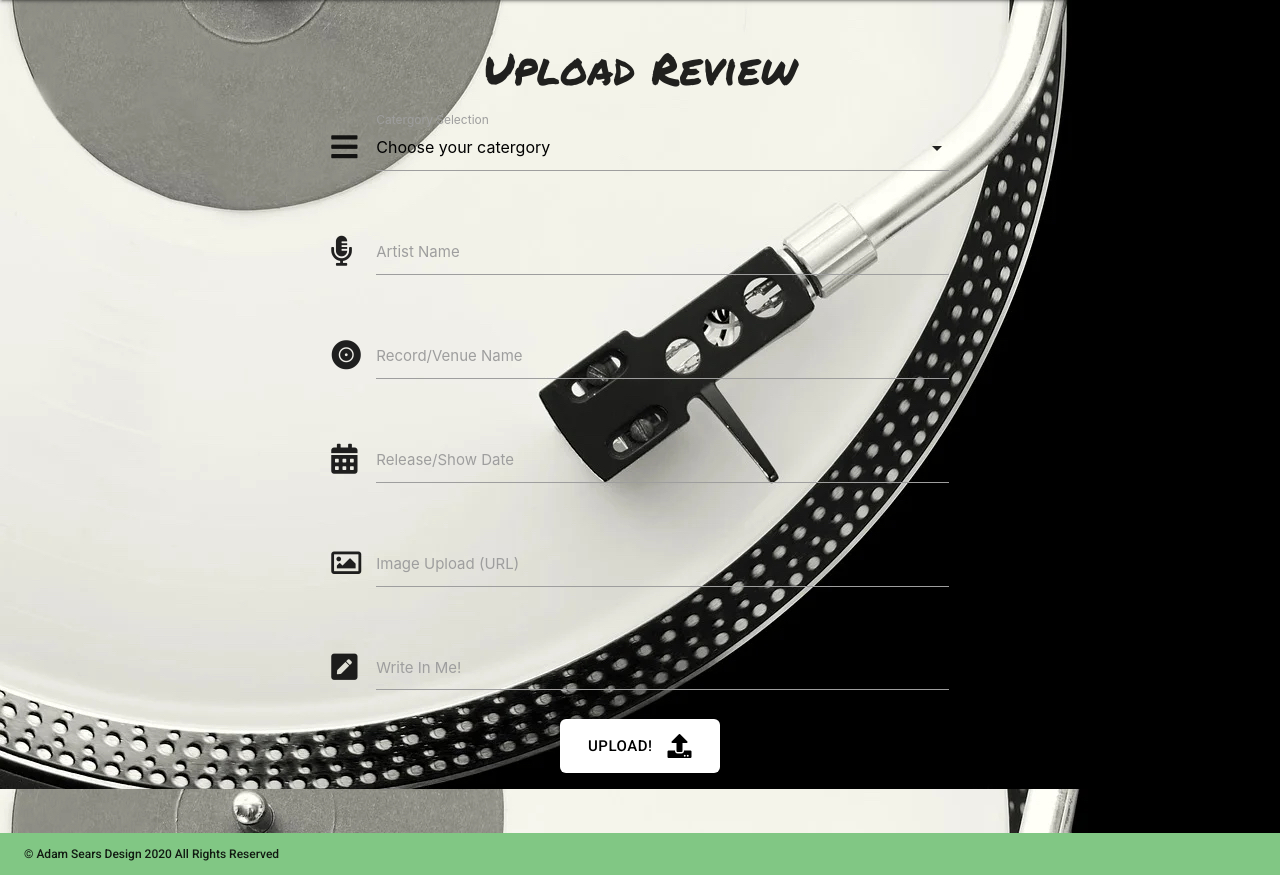
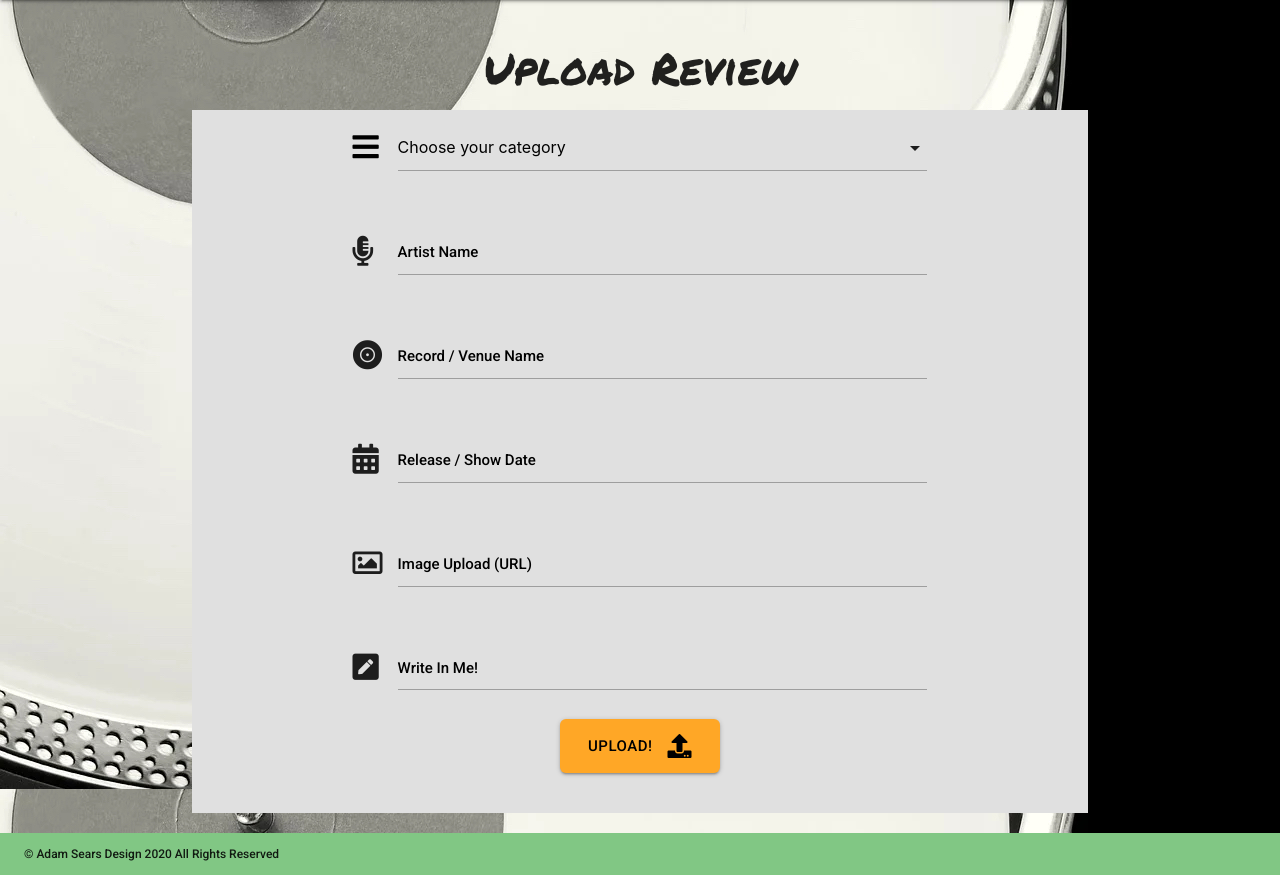
Before and after one commit to Code-Institute-Submissions/Reviewsic, a Flask app: page /upload_review in a window 1280 px wide. Shown: the part 64-939 px from the top of the page. Run offline with Flask 2, Linux system fonts and the light colour scheme; data that the repository does not hold is empty; some libraries are stand-ins or nearby versions.

Commit message:
Finish styling landing,login,edit, upload and review pages

```diff
--- a/static/css/style.css
+++ b/static/css/style.css
@@ -37,6 +37,9 @@ nav .brand-logo {
     color: black;
 }
 
+.fa-bars{
+    color: black;
+}
 
 /* Fonts */
 .header-font{
@@ -47,17 +50,18 @@ nav .brand-logo {
 .form-font{
      font-family: "Roboto", sans-serif;
      font-weight: 500;
+
 }
 
-  body {
-    display: flex;
-    min-height: 100vh;
-    flex-direction: column;
-  }
+.text-font{
+    font-family: "Roboto", sans-serif;
+}
 
-  main {
-    flex: 1 0 auto;
-  }
+.input-field>label {
+  color: black;
+}
+
+
 
 .foot-p{
     font-family: "Roboto", sans-serif;
@@ -66,10 +70,11 @@ nav .brand-logo {
     padding-left: 2em;
 
 }
+
 /* buttons */
 .btn-large{
     color: black;
-    background: white;
+    background: #ffa726;
     border-radius: 6px;
     font-family: "Roboto", sans-serif;
 }
@@ -89,8 +94,9 @@ nav .brand-logo {
 }
 
 .btn-large:focus{
-    background: #bdbdbd ;
+    background: #81c784 ;
 }
+
 
 
 /* Registration Form */
@@ -102,7 +108,17 @@ nav .brand-logo {
 /* Landing Page */
 
 .callout{
-    padding-top: 30px;
+    padding-top: 40px;
+
+}
+
+.block-divider{
+    height: 3px;
+     margin: auto;
+    width: 200px;
+    background-color:  #1F6EAB;
+
+
 }
 
 .landing-cont{
@@ -112,6 +128,11 @@ nav .brand-logo {
 .landing-card{
     border-radius: 12px;
     padding: 15px;
+}
+
+.slogan{
+    padding-top: 20px;
+    font-size: 21px;
 }
 
 
@@ -129,15 +150,24 @@ nav .brand-logo {
     height: 750px;
     }
 
+/* Footer */
+body {
+    display: flex;
+    min-height: 100vh;
+    flex-direction: column;
+  }
 
+  main {
+    flex: 1 0 auto;
+  }
 
 /* Media Query */
 
 
-@media only screen
+/* @media only screen
 and (min-width : 320px)
 and (max-width : 736px){
     .row .col.s6{
         width: 100%;
     }
-}
+} */
--- a/templates/base.html
+++ b/templates/base.html
@@ -11,7 +11,7 @@
      {% endblock %}
     <title>Reviewsic</title>
 </head>
-<body class=" grey lighten-4 bg">
+<body class="bg">
 
  <header>
  <!--Main Nav bar-->
--- a/templates/landing.html
+++ b/templates/landing.html
@@ -3,8 +3,9 @@
 
 <div class="container grey lighten-2 landing-cont">
     <h3 class="center-align uppercase header-font callout">Join Now And Have Your Say!</h3>
+    <p class="block-divider"></p>
     <h4 class="center-align uppercase header-font">READ, REVIEW, WRITE </h4>
-    <h6 class="center-align header-font">Have your say and join the conversation!<br>
+    <h6 class="center-align header-font slogan">Have your say and join the conversation!<br>
 Share your thoughts on new or past releases!<br>
 favourite tracks, albums, eps and gigs. <br>
 Dive into a world of music reviews written by the listeners and gig goers!!</h6>
--- a/templates/login.html
+++ b/templates/login.html
@@ -3,7 +3,7 @@
 <h3 class="center-align uppercase header-font">Login</h3>
 <div class="row">
   <form class="col s12 m8 offset-m2 form-register" method="POST" action="{{ url_for('login')}}">
-    <div class="card-panel grey lighten-1">
+    <div class="card-panel grey lighten-2">
 
       <!--UserName-->
       <div class="row">
@@ -37,7 +37,7 @@
     <!--Login-->
 
         <div class="row">
-            <button type="submit" class="col s6  offset-s3 btn-large form-font">LOG ME IN!</button>
+            <button type="submit" class="col s6  offset-s3 btn-large form-font">LOG ME IN</button>
         </div>
     </div>
   </form>
--- a/templates/profile.html
+++ b/templates/profile.html
@@ -4,10 +4,11 @@
         {{ username }}'s Profile
       </h3>
 <!--Card Structure -->
-<div class="row">
+<div class="row s12 m4">
 {% for review in reviews %}
  {% if session.user|lower == review.creator|lower %}
- <div class="col s12 l4 grey lighten-2">
+
+ <div class="col s12 grey lighten-2">
      <div class="card grey lighten-4 review-card card large">
       <div class="card-image">
         <img class="responsive-img" src="{{ review.image }}">
--- a/templates/register.html
+++ b/templates/register.html
@@ -3,7 +3,7 @@
 <h3 class="center-align uppercase header-font">Join The Community</h3>
 <div class="row">
   <form class="col s12 m8 offset-m2 form-register" method="POST" action="{{ url_for('register')}}">
-    <div class="card-panel grey lighten-1">
+    <div class="card-panel grey lighten-2">
 
       <!--UserName-->
       <div class="row">
@@ -36,7 +36,7 @@
       </div>
     <!--Submit Button-->
         <div class="row">
-            <button type="submit" class="col s6  offset-s3 btn-large form-font">ONWARD!</button>
+            <button type="submit" class="col s6 offset-s3 btn btn-large form-font">ONWARD</button>
         </div>
     </div>
   </form>
--- a/templates/upload_review.html
+++ b/templates/upload_review.html
@@ -2,20 +2,20 @@
 
 <h3 class="center-align uppercase header-font">Upload Review</h3>
 
+<div class="container grey lighten-2">
 <div class="row">
-	<form class="col s6 offset-s3" method="POST" action="{{ url_for('upload_review') }}">
+	<form class="col s12 m8 offset-m2 form-font " method="POST" action="{{ url_for('upload_review') }}">
 
-		<!--Catergory Name-->
+		<!--Category Name-->
 		<div class="row">
 			<div class="input-field col s12">
 				<i class="fas fa-bars small prefix"></i>
-				<select id="category_name" name="category_name" class="validate" required>
-                    <option value="" disabled selected>Choose your catergory</option>
+				<select id="category_name" name="category_name" class="validate text-font" required>
+                    <option value="" disabled selected>Choose your category</option>
                     {% for category in categories %}
                     <option value="{{ category.category_name }}">{{ category.category_name }}</option>
                     {% endfor %}
                 </select>
-				<label for="category_name">Catergory Selection</label>
 			</div>
 		</div>
 
@@ -24,7 +24,7 @@
 			<div class="input-field col s12">
 				<i class="fas fa-microphone-alt small prefix"></i>
 				<input id="artist_name" name="artist_name" minlength="1" maxlength="50"
-                    type="text" class="validate" required>
+                    type="text" class="validate text-font" required>
 				<label for="artist_name">Artist Name</label>
 			</div>
 		</div>
@@ -32,16 +32,16 @@
 		<div class="row">
 			<div class="input-field col s12">
 				<i class="fas fa-record-vinyl small prefix"></i>
-				<input id="record_name" name="record_name" type="text" class="validate" required>
-				<label for="record_name">Record/Venue Name</label>
+				<input id="record_name" name="record_name" type="text" class="validate text-font" required>
+				<label for="record_name">Record / Venue Name</label>
 			</div>
 		</div>
 		<!--Release Date-->
 		<div class="row">
 			<div class="input-field col s12">
 				<i class="fas fa-calendar-alt prefix"></i>
-				<input id="rel_date" name="rel_date" type="text" class="datepicker validate" required>
-				<label for="rel_date">Release/Show Date</label>
+				<input id="rel_date" name="rel_date" type="text" class="datepicker validate text-font" required>
+				<label for="rel_date">Release / Show Date</label>
 			</div>
 		</div>
         <!--Image-->
@@ -57,7 +57,7 @@
 		<div class="row">
 			<div class="input-field col s12">
 				<i class="fas fa-pen-square small prefix"></i>
-				<textarea id="review_text" name="review_text" class="materialize-textarea validate"
+				<textarea id="review_text" name="review_text" class="materialize-textarea validate text-font"
             minlength="100" maxlength="5000" required></textarea>
 				<label for="review_text">Write In Me!</label>
 			</div>
@@ -73,6 +73,7 @@
 		</div>
 	</form>
 </div>
+</div>
 
 
 {% endblock %}
```
Also changed, not shown: templates/edit_review.html (+10 -10 lines), templates/reviews.html (+6 -6 lines).
